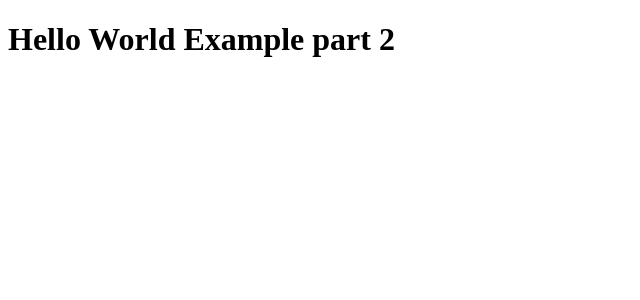
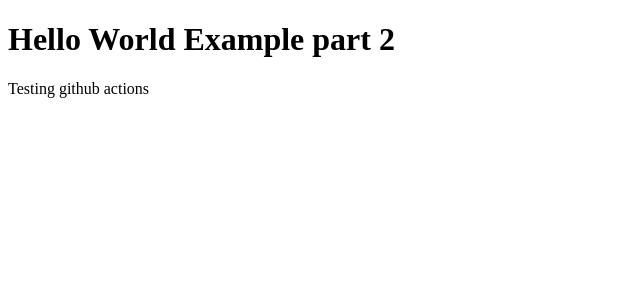
Before and after one commit to NidhiKumari0698/my-angular-project-github-actions, an Angular app: page / in a window 1280 px wide. Shown: the top 300 px of the page, without its empty margins (0-640 px from the left). Built offline with nearby package versions, Linux system fonts and the light colour scheme.

Commit message:
github action testing

```diff
--- a/src/app/app.component.html
+++ b/src/app/app.component.html
@@ -1 +1,2 @@
 <h1>Hello World Example part 2</h1>
+<p>Testing github actions</p>
```
